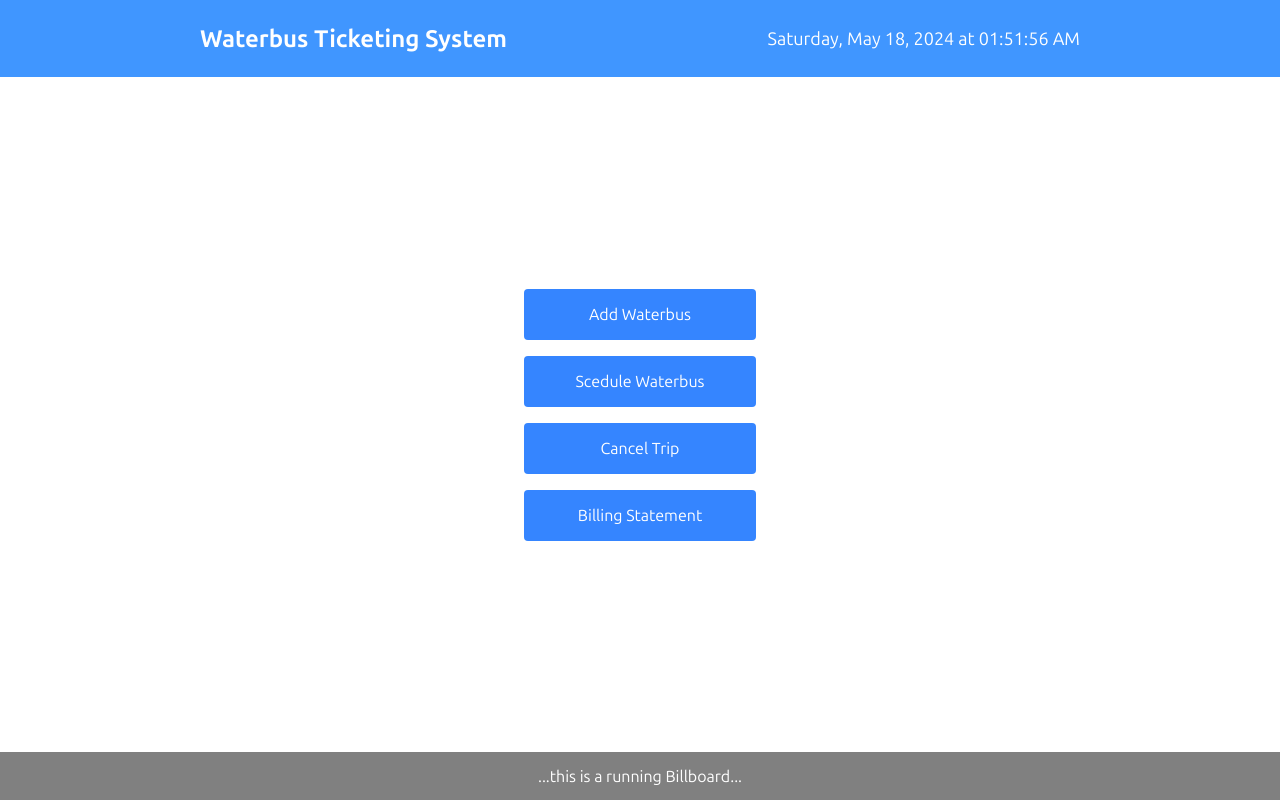
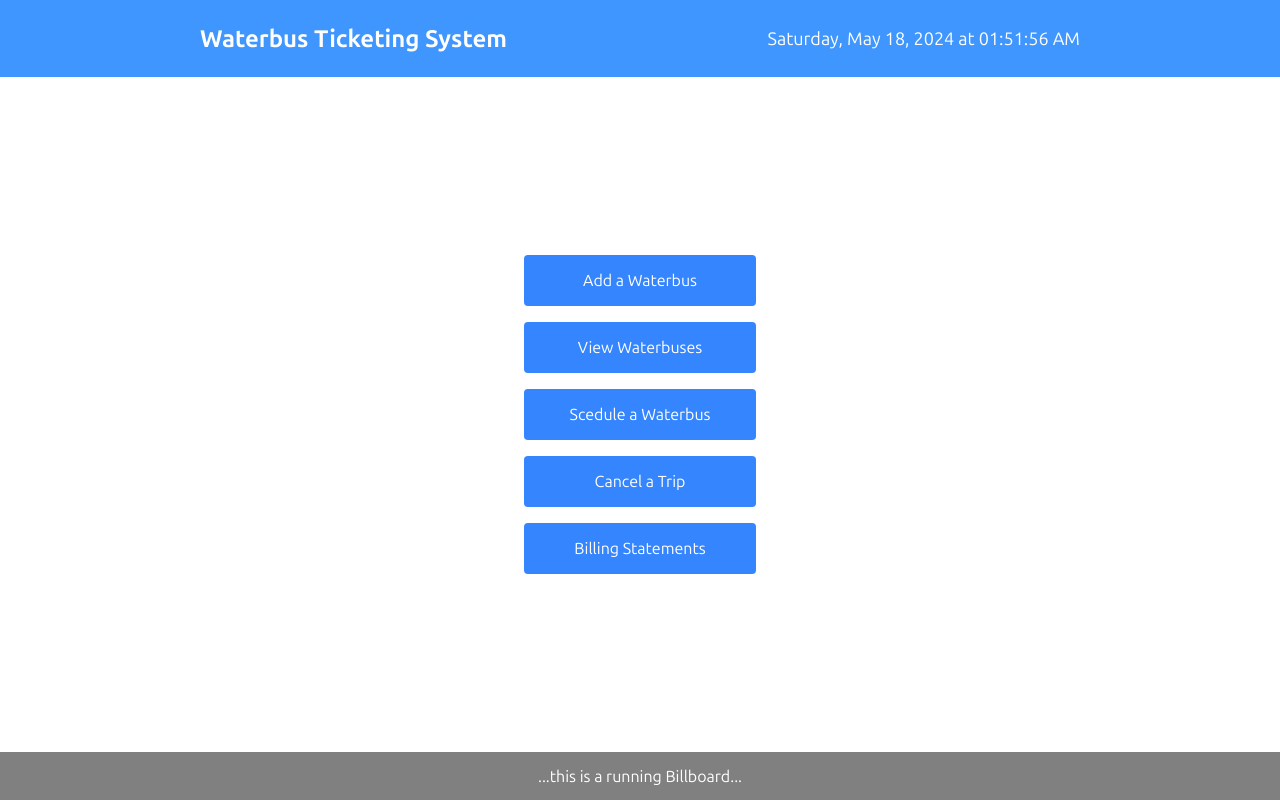
Before and after one commit to arBishal/Waterbus-Ticketing-System-Frontend, a React (Create React App) app: page /admin/dashboard in a window 1280 px wide. Built offline with nearby package versions, Linux system fonts and the light colour scheme.

Commit message:
Add auth

```diff
--- a/src/components/admin/AdminDashboard.jsx
+++ b/src/components/admin/AdminDashboard.jsx
@@ -1,12 +1,16 @@
+import React, {useCallback} from 'react';
+import {useHistory} from 'react-router-dom';
+
 import adminDashboardStyle from "./adminDashboard.module.css";
 
 export default function AdminDashboard () {
     return (
         <div className={adminDashboardStyle.dashboard}>
-            <span className={adminDashboardStyle.button}> Add Waterbus </span>
-            <span className={adminDashboardStyle.button}> Scedule Waterbus </span>
-            <span className={adminDashboardStyle.button}> Cancel Trip </span>
-            <span className={adminDashboardStyle.button}> Billing Statement </span>
+            <span className={adminDashboardStyle.button}> Add a Waterbus </span>
+            <span className={adminDashboardStyle.button}> View Waterbuses </span>
+            <span className={adminDashboardStyle.button}> Scedule a Waterbus </span>
+            <span className={adminDashboardStyle.button}> Cancel a Trip </span>
+            <span className={adminDashboardStyle.button}> Billing Statements </span>
 
         </div>
     );
--- a/src/components/admin/AdminLogin.jsx
+++ b/src/components/admin/AdminLogin.jsx
@@ -1,11 +1,22 @@
-import React, {useCallback} from 'react';
-import {useHistory} from 'react-router-dom';
+import React, { useState, useCallback } from "react";
+import { useHistory } from "react-router-dom";
 
 import adminLoginStyle from "./adminLogin.module.css";
 
 export default function AdminLogin() {
+  const [username, setUsername] = useState("");
+  const [password, setPassword] = useState("");
+
   const history = useHistory();
-  const handleClick = useCallback(() => history.push('/admin/dashboard'), [history]);
+  const handleClick = useCallback(
+    () => history.push("/admin/dashboard"),
+    [history]
+  );
+  const handleLogin = () => {
+    if (username !== password)
+      window.alert("Username and Password doesn't match!");
+    else handleClick();
+  };
 
   return (
     <div className={adminLoginStyle.login}>
@@ -13,14 +24,24 @@ export default function AdminLogin() {
       <form className={adminLoginStyle.form}>
         <div className={adminLoginStyle.innerForm}>
           <label> Username </label>
-          <input className={adminLoginStyle.input} type="text" />
+          <input
+            className={adminLoginStyle.input}
+            type="text"
+            value={username}
+            onChange={(e) => setUsername(e.target.value)}
+          />
           <label> Password </label>
-          <input className={adminLoginStyle.input} type="password" />
+          <input
+            className={adminLoginStyle.input}
+            type="password"
+            value={password}
+            onChange={(e) => setPassword(e.target.value)}
+          />
         </div>
         <span
           className={adminLoginStyle.button}
           style={{ marginTop: "16px" }}
-          onClick={handleClick}
+          onClick={handleLogin}
         >
           Submit
         </span>
```
Also changed, not shown: src/components/admin/AddWaterbus.jsx (added, +10 -0 lines).
